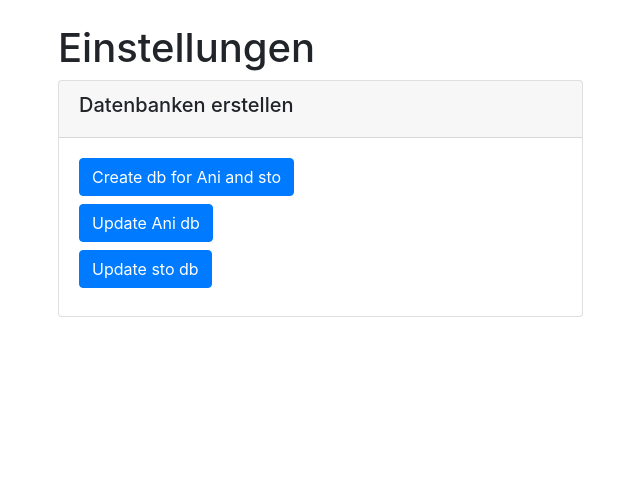
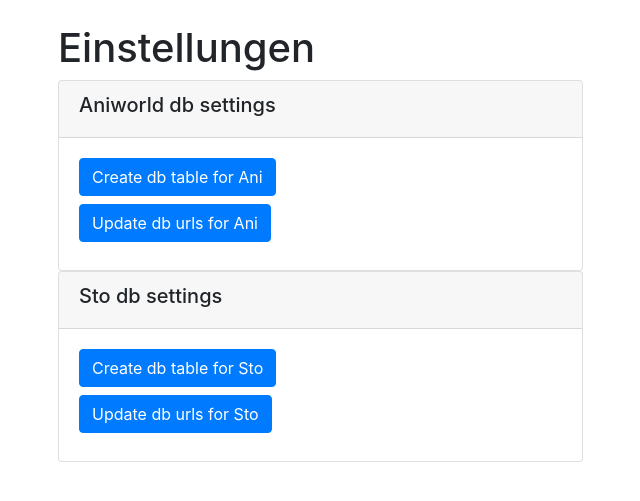
Before and after one commit to Beginner090902/Serien_db_with_link_to_aniscraper, a Flask app: page /settings in a window 1280 px wide. Shown: the part 56-557 px from the top of the page, without its empty margins (42-682 px from the left). Run offline with Flask 3, Linux system fonts and the light colour scheme; some libraries are stand-ins or nearby versions.

Commit message:
add website settings buttons und funktions

```diff
--- a/app.py
+++ b/app.py
@@ -84,27 +84,35 @@ def view_database_sto():
 @app.route('/settings', methods=['GET', 'POST'])
 def settings():
     if request.method == 'POST':
+        db = DBManager(db_file)
 
+        if 'create_ani_table' in request.form:
+            try:
+                result = db.create_table(table_names[0])
+                flash(result, 'success')
 
-        if 'create_ani_sto_db' in request.form:
+            except Exception as e:
+                flash(f'Fehler beim Erstellen: {str(e)}', 'danger')
+
+        elif 'create_sto_table' in request.form:
             try:
-                for table_name in table_names:
-                    result = db.create_table(table_name)
-                    flash(result, 'success')
+                result = db.create_table(table_names[1])
+                flash(result, 'success')
 
             except Exception as e:
                 flash(f'Fehler beim Erstellen: {str(e)}', 'danger')
 
 
-        elif 'update_ani_db' in request.form:
+        elif 'update_ani_urls_db' in request.form:
             try:
                 result = add_all_urls_in_table(table_name=table_names[0],list=get_all_url_names(start_url=webseiten_einzelneserie_url[0]))
                 flash(result, "success")
             except Exception as e:
                 flash(f'Fehler beim Erstellen: {str(e)}', 'danger')
 
+        elif "update_sto_urls_db":
             try:
-                result = add_year_real_name_imgage_to_table_in_db(table_name=table_names[0],start_url=webseiten_einzelneserie_url[0])
+                result = add_all_urls_in_table(table_name=table_names[1],list=get_all_url_names(start_url=webseiten_einzelneserie_url[1]))
                 flash(result, "success")
             except Exception as e:
                 flash(f'Fehler beim Erstellen: {str(e)}', 'danger')
--- a/templates/settings.html
+++ b/templates/settings.html
@@ -1,55 +1,80 @@
-{% extends "base.html" %}
-
-{% block title %}Einstellungen{% endblock %}
-
-{% block content %}
+{% extends "base.html" %} {% block title %}Einstellungen{% endblock %} {% block
+content %}
 <div class="container mt-4">
   <h1>Einstellungen</h1>
 
   <!-- Flash Messages -->
-    {% with messages = get_flashed_messages(with_categories=true) %}
-        {% if messages %}
-            {% for category, message in messages %}
-                <div class="alert alert-{{ category }} alert-dismissible fade show" role="alert">
+  {% with messages = get_flashed_messages(with_categories=true) %} {% if
+  messages %} {% for category, message in messages %}
+  <div
+    class="alert alert-{{ category }} alert-dismissible fade show"
+    role="alert"
+  >
     {{ message }}
     <button type="button" class="close" data-dismiss="alert" aria-label="Close">
       <span aria-hidden="true">&times;</span>
     </button>
   </div>
-            {% endfor %}
-        {% endif %}
-    {% endwith %}
+  {% endfor %} {% endif %} {% endwith %}
 
   <div class="row">
     <div class="col-md-6">
       <div class="card">
         <div class="card-header">
-                    <h5>Datenbanken erstellen</h5>
+          <h5>Aniworld db settings</h5>
         </div>
         <div class="card-body">
           <!-- POST-Formular für Ani DB -->
           <form method="POST" action="{{ url_for('settings') }}">
-                        <button type="submit"
-                                name="create_ani_sto_db"
+            <button
+              type="submit"
+              name="create_ani_table"
               value="1"
-                                class="btn btn-primary mb-2">
-                            Create db for Ani and sto
+              class="btn btn-primary mb-2"
+            >
+              Create db table for Ani
             </button>
           </form>
           <form method="POST" action="{{ url_for('settings') }}">
-                        <button type="submit"
-                                name="update_ani_db"
+            <button
+              type="submit"
+              name="update_ani_urls_db"
               value="1"
-                                class="btn btn-primary mb-2">
-                            Update Ani db
+              class="btn btn-primary mb-2"
+            >
+              Update db urls for Ani
+            </button>
+          </form>
+        </div>
+      </div>
+    </div>
+  </div>
+  <div class="row">
+    <div class="col-md-6">
+      <div class="card">
+        <div class="card-header">
+          <h5>Sto db settings</h5>
+        </div>
+        <div class="card-body">
+          <!-- POST-Formular für Ani DB -->
+          <form method="POST" action="{{ url_for('settings') }}">
+            <button
+              type="submit"
+              name="create_sto_table"
+              value="1"
+              class="btn btn-primary mb-2"
+            >
+              Create db table for Sto
             </button>
           </form>
           <form method="POST" action="{{ url_for('settings') }}">
-                        <button type="submit"
-                                name="update_sto_db"
+            <button
+              type="submit"
+              name="update_sto_urls_db"
               value="1"
-                                class="btn btn-primary mb-2">
-                            Update sto db
+              class="btn btn-primary mb-2"
+            >
+              Update db urls for Sto
             </button>
           </form>
         </div>
```
Also changed, not shown: test/sto.html (renamed from sto.html). Lines whose indentation alone changed are shown as unchanged.
